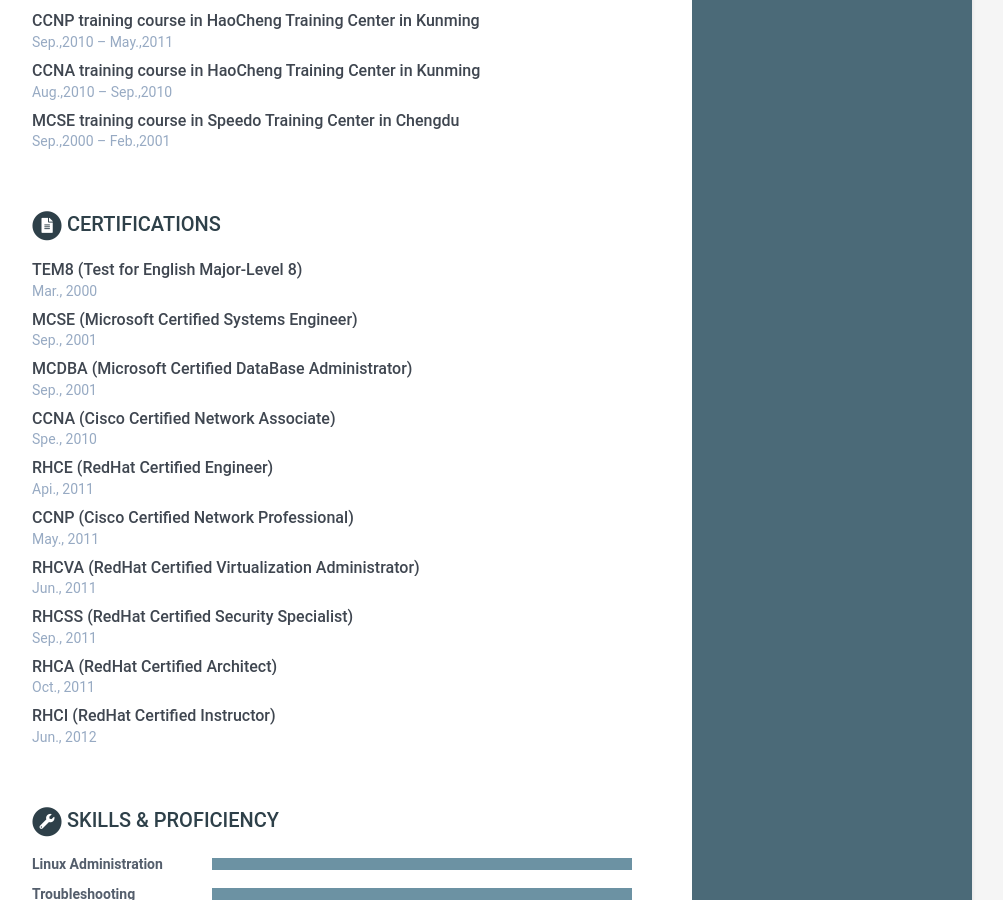
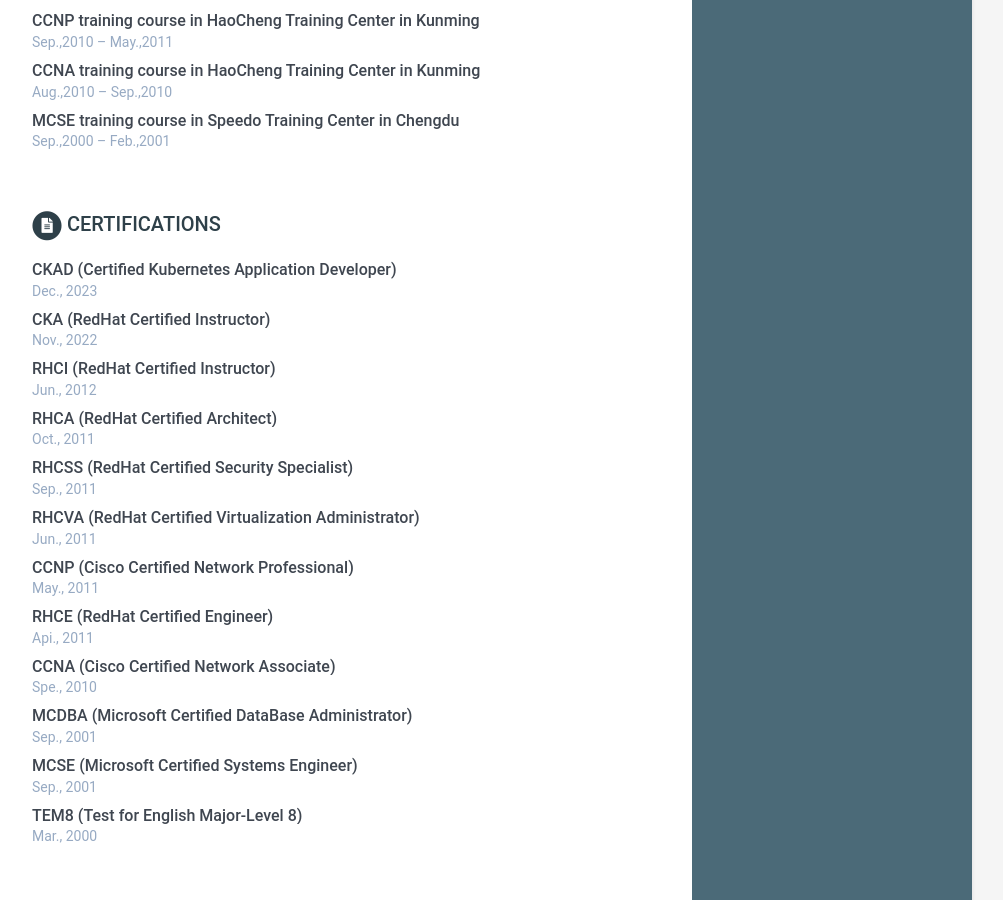
Before and after one commit to matrixzj/resume, a Jekyll site: the page built from index.html, in a window 1280 px wide and 900 px high, scrolled down 3140 px. Shown: the whole window, without its empty margins (168-1171 px from the left). Built offline with Jekyll 4.4.1, drawn with Linux system fonts in a browser that asks for light colours; some of the changed text lies outside the part shown.

Commit message:
There are        1 files have been modified at 2023-12-30 10:50:47 . 	-rw-r--r--@ 1 jzou  staff  12366 Dec 30 10:50 _data/data.yml No files have been added. No files have been deleted. No file type has been changed.

```diff
--- a/_data/data.yml
+++ b/_data/data.yml
@@ -138,7 +138,7 @@
         - Working with sales team to build customer plan
 
     - role: Technical Support Engineer
-      time: Aug., 2013 - Jun., 2014
+      time: Feb., 2012 - Jun., 2014
       company: Red Hat, Beijing
       details: |
         - To communicate with customers mainly in China mainland and Taiwan, provide professional technical support for them. Answer telephone hotline and web based inquiries about Red Hat Enterprise Linux.
@@ -202,35 +202,43 @@
 
 
 certifications:
-    - subject: TEM8 (Test for English Major-Level 8)
-      time: Mar., 2000
+    - subject: CKAD (Certified Kubernetes Application Developer)
+      time: Dec., 2023
+      ID: LF-rblg5wbokd
+
+    - subject: CKA (RedHat Certified Instructor)
+      time: Nov., 2022
+      ID: LF-23ulvx0x73
+
+    - subject: RHCI (RedHat Certified Instructor)
+      time: Jun., 2012
+
+    - subject: RHCA (RedHat Certified Architect)
+      time: Oct., 2011
+
+    - subject: RHCSS (RedHat Certified Security Specialist)
+      time: Sep., 2011
+
+    - subject: RHCVA (RedHat Certified Virtualization Administrator)
+      time: Jun., 2011
+
+    - subject: CCNP (Cisco Certified Network Professional)
+      time: May., 2011
+
+    - subject: RHCE (RedHat Certified Engineer)
+      time: Api., 2011
+
+    - subject: CCNA (Cisco Certified Network Associate)
+      time: Spe., 2010
+
+    - subject: MCDBA (Microsoft Certified DataBase Administrator)
+      time: Sep., 2001
 
     - subject: MCSE (Microsoft Certified Systems Engineer)
       time: Sep., 2001
 
-    - subject: MCDBA (Microsoft Certified DataBase Administrator)
-      time: Sep., 2001
-
-    - subject: CCNA (Cisco Certified Network Associate)
-      time: Spe., 2010
-
-    - subject: RHCE (RedHat Certified Engineer)
-      time: Api., 2011
-
-    - subject: CCNP (Cisco Certified Network Professional)
-      time: May., 2011
-
-    - subject: RHCVA (RedHat Certified Virtualization Administrator)
-      time: Jun., 2011
-
-    - subject: RHCSS (RedHat Certified Security Specialist)
-      time: Sep., 2011
-
-    - subject: RHCA (RedHat Certified Architect)
-      time: Oct., 2011
-
-    - subject: RHCI (RedHat Certified Instructor)
-      time: Jun., 2012
+    - subject: TEM8 (Test for English Major-Level 8)
+      time: Mar., 2000
 
 
 skills:
```
